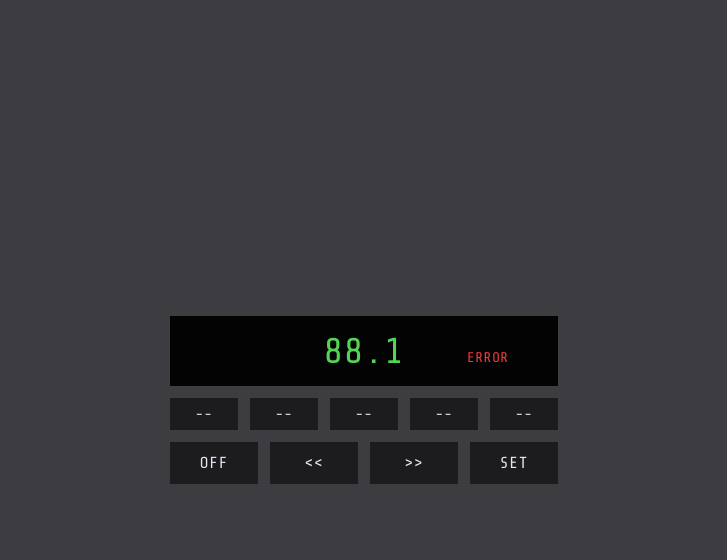
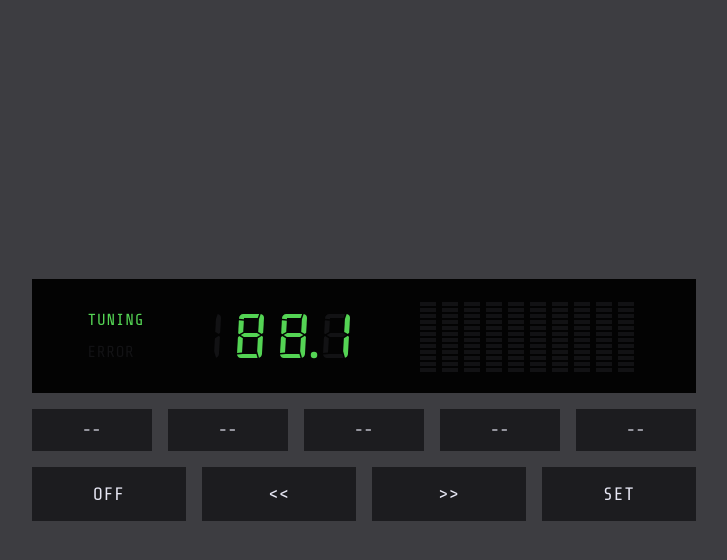
Before and after one commit to unrowdy/radio, a plain HTML site: page index.html in a window 1280 px wide. Both pictures are taken after a click on the button "ON". Shown: the whole page, without its empty margins (276-1003 px from the left). Drawn offline with nearby package versions, Linux system fonts and the light colour scheme.

Commit message:
Add lcd and visualizer work

```diff
--- /dev/null
+++ b/display.js
@@ -0,0 +1,116 @@
+var element = {
+  create: function(type, data) {
+    var element = document.createElementNS("http://www.w3.org/2000/svg", type);
+
+    if (data) {
+      for (var key in data.attributes) {
+        element.setAttribute(key, data.attributes[key]);
+      }
+
+      if(data.parent) {
+        data.parent.appendChild(element);
+      }
+    }
+
+    return element;
+  }
+}
+
+var display = {
+  chart: {
+    0: ['a','b','c','d','e','f'],
+    1: ['b','c'],
+    2: ['a','b','d','e','g'],
+    3: ['a','b','c','d','g'],
+    4: ['b','c','f','g'],
+    5: ['a','c','d','f','g'],
+    6: ['a','c','d','e','f','g'],
+    7: ['a','b','c'],
+    8: ['a','b','c','d','e','f','g'],
+    9: ['a','b','c','d','f','g']
+  },
+  create: function() {
+    var lcd = document.getElementById('lcd');
+
+    var svg = element.create('svg', {
+      parent: lcd,
+      attributes: {
+        height: '48px',
+        width: '138px'
+      }
+    });
+    element.create('circle', {
+      parent: svg,
+      attributes: {
+        cx: '101',
+        cy: '43',
+        r: '3.25',
+        id: 'dp'
+      }
+    });
+
+    for(p = 0; p < 4; p++) {
+      var offset = 108 - (43 * p);
+
+      var prnt = element.create('g', {
+        parent: svg,
+        attributes: {
+          height: '48px',
+          width: '31px',
+          transform: 'translate('+ offset +',0) scale(0.25)'
+        }
+      });
+
+      var path = {
+        a: 'M33 8c-9 0-16.5 7.2-17 16l-.1 2.7 19.9 2L36 24h54.8l5.7-16z',
+        b: 'M102.8 8.2l-7 19.6-3 52 14.7 8.5 5.2-6L116 24c.4-8.2-5.3-14.8-13.2-15.8z',
+        c: 'M107.5 95.2l-16 9.3-2.9 52 7.3 26.7c6.6-2 11.7-8 12-15.2l3.8-67.8z',
+        d: 'M31.4 168L8 170.2c.7 7.8 7 13.8 15 13.8H90l-4.4-16z',
+        e: 'M16.6 96l-4.9 5.6-3.5 62.6 20.1-2 3.2-57.7z',
+        f: 'M15.5 32.7l-2.8 51.8 4 4.5 16.2-9.5 2.5-44.9z',
+        g: 'M37.2 84l-14.6 8.4 13 7.6h51.7l14.2-8.2L88.1 84z'
+      }
+
+      var segm = this.chart[8]
+      if(p === 3) {
+        segm = this.chart[1];
+      }
+
+      segm.forEach((s) => {
+        element.create('path', {
+          parent: prnt,
+          attributes: {
+            d: path[s],
+            id: s + p
+          }
+        });
+      });
+    }
+  },
+  load: function(strg) {
+    this.unload();
+
+    var numb = strg.replace('.','').split('').reverse();
+    numb.forEach((c, p) => {
+      var mask = this.chart[c];
+
+      mask.forEach((s) => {
+        document.getElementById(s + p).classList.add('lit');
+      });
+    });
+    document.getElementById('dp').classList.add('lit');
+  },
+  unload: function() {
+    for(p = 0; p < 4; p++) {
+      var segm = this.chart[8]
+      if(p === 3) {
+        segm = this.chart[1];
+      }
+
+      segm.forEach((s) => {
+        document.getElementById(s + p).classList.remove('lit');
+      });
+    }
+    document.getElementById('dp').classList.remove('lit');
+  }
+}
--- a/index.html
+++ b/index.html
@@ -13,14 +13,21 @@
     <link rel="icon" sizes="192x192" href="icon-192.png" />
     <link rel="icon" sizes="16x16" href="favicon.ico" />
     <link rel="stylesheet" href="styles.css" />
+    <script src="player.js"></script>
     <script src="scripts.js"></script>
+    <script src="visualizer.js"></script>
+    <script src="display.js"></script>
+    <script async defer type="text/javascript" src="https://plausible.io/js/plausible.js"></script>
   </head>
   <body>
     <main>
       <div class="screen">
-        <span id="tune">Tuning</span>
-        <span id="display"></span>
-        <span id="error">Error</span>
+        <div class="text">
+          <span id="tune">Tuning</span><br />
+          <span id="error">Error</span>
+        </div>
+        <div id="lcd"></div>
+        <canvas id="frequency" height="72px" width="220px"></canvas>
       </div>
       <div class="preset">
         <button id="preset1">--</button>
--- /dev/null
+++ b/player.js
@@ -0,0 +1,66 @@
+var player1 = {
+  create: function() {
+    this.audio = document.createElement("audio");
+    this.audio.setAttribute("preload", "none");
+    this.audio.setAttribute("crossorigin", "anonymous");
+
+    this.source = document.createElement("source");
+    this.source.addEventListener("error", function(e) {
+      tuneStation(storage.getItem('current'), true);
+    });
+  },
+  load: function(station) {
+    visualizer.create();
+
+    if(!this.media) {
+      this.audio.captureStream = this.audio.captureStream || this.audio.mozCaptureStream;
+      var stream = this.audio.captureStream();
+      this.media = context.createMediaStreamSource(stream);
+      this.media.connect(analyser);
+    }
+
+    this.source.setAttribute("src", station.source + randy());
+    this.source.setAttribute("type", station.type);
+    this.audio.appendChild(this.source);
+    this.audio.load();
+    this.audio.oncanplay = function() {
+      player1.audio.play();
+      document.getElementById('tune').style.color = '#121214';
+    };
+  },
+  unload: function() {
+    this.source.removeAttribute("src");
+    this.source.removeAttribute("type");
+    try { this.audio.removeChild(this.source); } catch {}
+    this.audio.load();
+  }
+}
+
+var player2 = {
+  create: function() {
+    this.audio = document.createElement("audio");
+    this.audio.setAttribute("preload", "none");
+
+    this.source = document.createElement("source");
+    this.source.addEventListener("error", function(e) {
+      document.getElementById('error').style.color = '#f33c3c';
+      document.getElementById('tune').style.color = '#121214';
+    });
+  },
+  load: function(station) {
+    this.source.setAttribute("src", station.source + randy());
+    this.source.setAttribute("type", station.type);
+    this.audio.appendChild(this.source);
+    this.audio.load();
+    this.audio.oncanplay = function() {
+      player2.audio.play();
+      document.getElementById('tune').style.color = '#121214';
+    };
+  },
+  unload: function() {
+    this.source.removeAttribute("src");
+    this.source.removeAttribute("type");
+    try { this.audio.removeChild(this.source); } catch {}
+    this.audio.load();
+  }
+}
--- a/scripts.js
+++ b/scripts.js
@@ -1,4 +1,4 @@
-var storage, stations, audio, source, preset;
+var storage, stations, preset;
 
 storage = {
   getItem: function(x) {
@@ -41,22 +41,26 @@ xhttp.send();
 
 preset = false;
 
-function tuneStation(x) {
-  source.setAttribute("src", stations[x].source);
-  source.setAttribute("type", stations[x].type);
-  audio.appendChild(source);
-  audio.load();
-  document.getElementById('error').style.opacity = '0';
-  document.getElementById('tune').style.opacity = '1';
-  document.getElementById("display").innerHTML = stations[x].station;
+function randy() {
+  return '?randy=' + Math.round(Math.random() * 100000000);
+}
+
+function tuneStation(x, retry) {
+  document.getElementById('error').style.color = '#121214';
+  document.getElementById('tune').style.color = '#54d454';
   document.getElementById("off").innerHTML = 'Off';
+  display.load(stations[x].station);
   document.title = stations[x].station;
   presetActive(false);
   storage.setItem('current', x);
-  audio.oncanplay = function() {
-    audio.play();
-    document.getElementById('tune').style.opacity = '0';
-  };
+
+  if(retry) {
+    player1.unload();
+    player2.load(stations[x]);
+  } else {
+    player2.unload();
+    player1.load(stations[x]);
+  }
 }
 
 function presetActive(active) {
@@ -82,30 +86,20 @@ function presetSelect(e) {
 }
 
 window.addEventListener('load', function() {
-  audio = document.createElement("audio");
-  audio.setAttribute("preload", "none");
-  document.body.appendChild(audio);
-  audio.addEventListener("error", function(e) {
-    document.getElementById('error').style.opacity = '1';
-    document.getElementById('tune').style.opacity = '0';
-  });
-
-  source = document.createElement("source");
-  source.addEventListener("error", function(e) {
-    document.getElementById('error').style.opacity = '1';
-    document.getElementById('tune').style.opacity = '0';
-  });
+  player1.create();
+  player2.create();
+  display.create();
+  visualizer.preload();
 
   document.getElementById('off').addEventListener('click', function() {
-    if(source.getAttribute("src")) {
-      source.removeAttribute("src");
-      source.removeAttribute("type");
-      audio.removeChild(source);
-      audio.load();
-      document.getElementById('error').style.opacity = '0';
-      document.getElementById('tune').style.opacity = '0';
-      document.getElementById("display").innerHTML = '';
+    if(player1.source.getAttribute("src") || player2.source.getAttribute("src")) {
+      player1.unload();
+      player2.unload();
+
+      document.getElementById('error').style.color = '#121214';
+      document.getElementById('tune').style.color = '#121214';
       document.getElementById("off").innerHTML = 'On';
+      display.unload();
       document.title = 'Radio';
       presetActive(false);
     } else {
@@ -131,7 +125,7 @@ window.addEventListener('load', function() {
   });
 
   document.getElementById('set').addEventListener('click', function() {
-    if(source.getAttribute("src") && !preset) {
+    if((player1.source.getAttribute("src") || player2.source.getAttribute("src")) && !preset) {
       presetActive(true);
     } else {
       presetActive(false);
--- a/styles.css
+++ b/styles.css
@@ -2,19 +2,18 @@
 
 html, body {
   height: 100%;
-  /*min-height: 320px;*/
-  min-height: 192px;
-  min-width: 354px;
+  min-height: 258px;
+  min-width: 534px;
   margin: 0;
   background: #3d3d41;
 }
-body, .screen {
+body {
   display: flex;
   justify-content: space-around;
   align-items: center;
 }
 main {
-  flex-basis: 400px;
+  flex-basis: 680px;
 }
 main, button {
   font-family: 'Share Tech Mono', monospace;
@@ -22,32 +21,24 @@ main, button {
   letter-spacing: 0.05em;
   padding: 6px;
 }
-.screen {
-  height: 28px;
-  color: #54d454;
-  font-size: 36px;
-  padding: 21px;
-  background: #030303;
-  margin: 6px;
-}
 .preset, .control {
   display: flex;
   justify-content: space-between;
 }
 button {
-  height: 32px;
+  height: 42px;
   width: 20%;
   color: #e6e6f3;
-  font-size: 15px;
+  font-size: 16px;
   cursor: pointer;
   background: #1c1c1f;
   border: none;
-  margin: 6px;
+  margin: 8px;
 }
 .control button {
-  height: 42px;
+  height: 54px;
   flex-grow: 1;
-  font-size: 16px;
+  font-size: 18px;
 }
 button:hover {
   background: #2c2c30;
@@ -55,22 +46,14 @@ button:hover {
 button:focus {
   outline: none;
 }
-#display {
-  flex-basis: 35%;
-  text-align: center;
-}
 #error, #tune {
   flex-basis: 20%;
   align-self: flex-end;
-  font-size: 14px;
+  font-size: 16px;
   text-align: center;
-  opacity: 0;
-}
-#error {
-  color: #f33c3c;
 }
 #tune {
-  transition: opacity 800ms ease-in-out;
+  transition: color 800ms ease-in-out;
 }
 .blink {
   animation: 1s blink ease-in-out infinite;
@@ -97,3 +80,37 @@ a {
 a:hover {
   color: #030303;
 }
+
+canvas {
+  display: block;
+  /*
+    auto hide on small window sizes
+    to be more similar to previous version
+    maybe adjust button heights also
+  */
+}
+svg {
+  float: right;
+  fill: #121214;
+}
+#lcd {
+  width: 138px;
+}
+.screen {
+  display: flex;
+  justify-content: space-around;
+  align-items: center;
+  padding: 21px;
+  color: #121214;
+  background: #030303;
+  margin: 8px;
+}
+.screen > * {
+  flex-shrink: 0;
+}
+.text {
+  line-height: 2;
+}
+.lit {
+  fill: #54d454;
+}
--- /dev/null
+++ b/visualizer.js
@@ -0,0 +1,89 @@
+var context, analyser;
+
+// get those two ^ vars moved in
+
+var visualizer = {
+  preload: function() {
+    this.canvas = document.getElementById('frequency');
+    this.ctx = this.canvas.getContext('2d');
+
+    var values = new Array(10).fill(0);
+
+    values.forEach((val, key) => {
+      this.ctx.fillStyle = '#121214';
+      this.ctx.fillRect(key * 22, this.canvas.height, 16, -this.canvas.height);
+    });
+
+    this.ctx.fillStyle = '#030303';
+    this.ctx.fillRect(0, this.canvas.height -6, this.canvas.width, 2);
+    this.ctx.fillRect(0, this.canvas.height -12, this.canvas.width, 2);
+    this.ctx.fillRect(0, this.canvas.height -18, this.canvas.width, 2);
+    this.ctx.fillRect(0, this.canvas.height -24, this.canvas.width, 2);
+    this.ctx.fillRect(0, this.canvas.height -30, this.canvas.width, 2);
+    this.ctx.fillRect(0, this.canvas.height -36, this.canvas.width, 2);
+    this.ctx.fillRect(0, this.canvas.height -42, this.canvas.width, 2);
+    this.ctx.fillRect(0, this.canvas.height -48, this.canvas.width, 2);
+    this.ctx.fillRect(0, this.canvas.height -54, this.canvas.width, 2);
+    this.ctx.fillRect(0, this.canvas.height -60, this.canvas.width, 2);
+    this.ctx.fillRect(0, this.canvas.height -66, this.canvas.width, 2);
+    this.ctx.fillRect(0, this.canvas.height -72, this.canvas.width, 2);
+  },
+  create: function() {
+    if(!this.created) {
+      this.created = true;
+
+      context = new AudioContext();
+      analyser = context.createAnalyser();
+      this.data = new Uint8Array(analyser.frequencyBinCount);
+
+      analyser.connect(context.destination);
+
+      this.load();
+    }
+  },
+  load: function() {
+    var len = analyser.frequencyBinCount;
+    var values = new Array(10).fill(0);
+    var counts = new Array(10).fill(0);
+
+    analyser.getByteFrequencyData(this.data);
+    var bob = this.data.slice(1);
+
+    bob.forEach((valu, i) => {
+      var step = 9 - Math.floor(Math.log2(len / (i+2)));
+
+      values[step] += valu;
+      counts[step] += 1;
+    });
+
+    this.ctx.clearRect(0, 0, this.canvas.width, this.canvas.height);
+
+    values.forEach((val, key) => {
+      var avg = Math.round(val / counts[key]);
+      var mag = Math.round((avg * avg) * (this.canvas.height / (255 * 255)));
+
+      mag = Math.round(mag / 6) * 6;
+
+      this.ctx.fillStyle = '#121214';
+      this.ctx.fillRect(key * 22, this.canvas.height, 16, -this.canvas.height);
+      this.ctx.fillStyle = '#54d454';
+      this.ctx.fillRect(key * 22, this.canvas.height, 16, -mag);
+    });
+
+    this.ctx.fillStyle = '#030303';
+    this.ctx.fillRect(0, this.canvas.height -6, this.canvas.width, 2);
+    this.ctx.fillRect(0, this.canvas.height -12, this.canvas.width, 2);
+    this.ctx.fillRect(0, this.canvas.height -18, this.canvas.width, 2);
+    this.ctx.fillRect(0, this.canvas.height -24, this.canvas.width, 2);
+    this.ctx.fillRect(0, this.canvas.height -30, this.canvas.width, 2);
+    this.ctx.fillRect(0, this.canvas.height -36, this.canvas.width, 2);
+    this.ctx.fillRect(0, this.canvas.height -42, this.canvas.width, 2);
+    this.ctx.fillRect(0, this.canvas.height -48, this.canvas.width, 2);
+    this.ctx.fillRect(0, this.canvas.height -54, this.canvas.width, 2);
+    this.ctx.fillRect(0, this.canvas.height -60, this.canvas.width, 2);
+    this.ctx.fillRect(0, this.canvas.height -66, this.canvas.width, 2);
+    this.ctx.fillRect(0, this.canvas.height -72, this.canvas.width, 2);
+
+    window.requestAnimationFrame(this.load.bind(this));
+  }
+}
```
